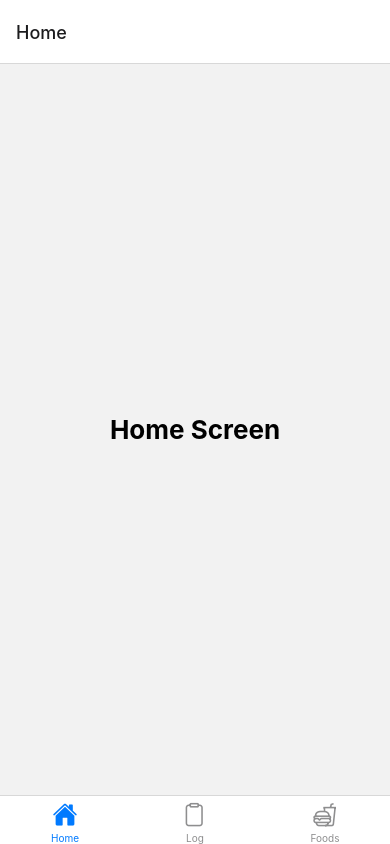
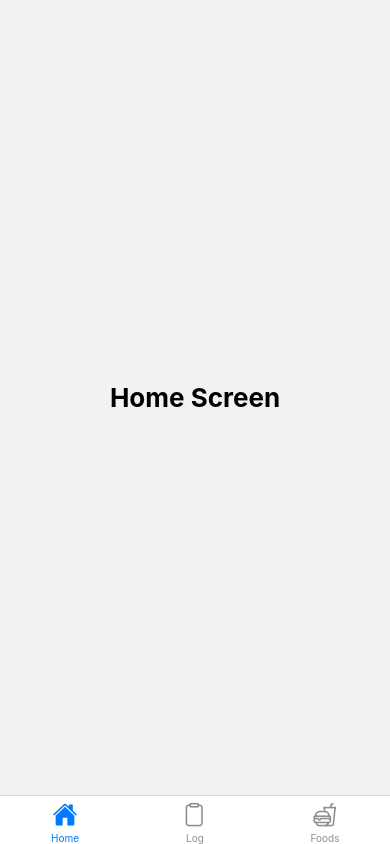
Before and after one commit to cl217/FoodApp, a React Native app: screen / in a window 390 px wide. Built offline with nearby package versions, Linux system fonts and the light colour scheme.

Commit message:
headershown: false

```diff
--- a/navigation/MainContainer.js
+++ b/navigation/MainContainer.js
@@ -20,7 +20,9 @@ function MainContainer() {
     <NavigationContainer>
       <Tab.Navigator
         initialRouteName={homeName}
+        //screenOptions ={{headerShown: false}}
         screenOptions={({ route }) => ({
+          headerShown: false,
           activeTintColor: 'tomato',
           inactiveTintColor: 'grey',
           labelStyle: { paddingBottom: 10, fontSize: 10 },
```
